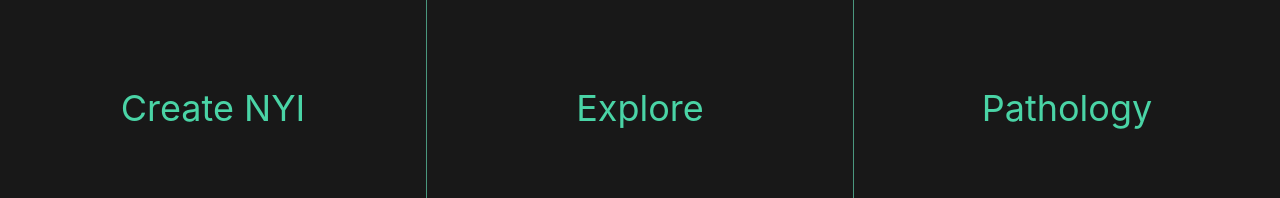
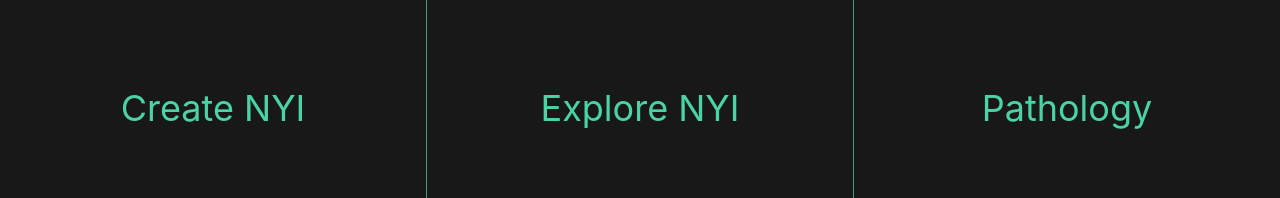
Before and after one commit to sbraitsch/venari, a Vue app in the folder venari-ui/: page / in a window 1280 px wide. Shown: the part 291-489 px from the top of the page. Built offline with nearby package versions, Linux system fonts and the light colour scheme.

Commit message:
test router push in prod build

```diff
--- a/venari-ui/src/components/Navbar.vue
+++ b/venari-ui/src/components/Navbar.vue
@@ -6,7 +6,7 @@ import NavigationTile from './NavigationTile.vue';
   <div class="navbar">
     <NavigationTile title="Create NYI"/>
     <div class="vl"></div>
-    <NavigationTile title="Explore"/>
+    <NavigationTile @click="$router.push('/api')" title="Explore NYI"/>
     <div class="vl"></div>
     <NavigationTile @click="$router.push('/pathology')" title="Pathology"/>
   </div>
```
